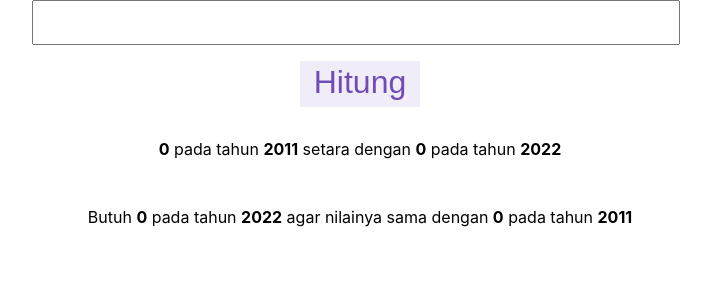
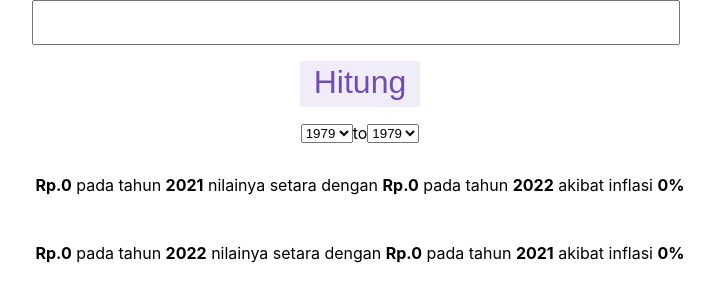
Before and after one commit to madeindra/inflation-indonesia, a React (Create React App) app: page / in a window 1280 px wide. Shown: the top 302 px of the page, without its empty margins (280-994 px from the left). Built offline with nearby package versions, Linux system fonts and the light colour scheme.

Commit message:
add more description

```diff
--- a/src/App.js
+++ b/src/App.js
@@ -7,30 +7,38 @@ function App() {
   const rateData = Object.values(data);
 
   const [currentValue, setCurrentValue] = useState(0);
+  const [from, setFrom] = useState(2021);
+  const [to, setTo] = useState(2022);
 
   const [referenceValue, setReferenceValue] = useState(0);
   const [predictedValue, setPredictedValue] = useState(0);
   const [equalValue, setEqualValue] = useState(0);
-
-  const [from, setFrom] = useState(2011);
-  const [to, setTo] = useState(2022);
+  const [fromValue, setFromValue] = useState(2021);
+  const [toValue, setToValue] = useState(2022);
+  const [inflation, setInflation] = useState(0);
 
   function calculate() {
     const fromIndex = yearData.findIndex((item) => Number(item) === Number(from));
     const toIndex = yearData.findIndex((item) => Number(item) === Number(to));
 
-    if (fromIndex === -1 || toIndex === -1){
+    if (fromIndex === -1 || toIndex === -1) {
       return;
     }
 
     let totalInflation = 0;
+
+    if (from === to) {
+      setPredictedValue(currentValue);
+      setEqualValue(currentValue);
+    }
 
     if (from < to) {
       for (let idx = fromIndex; idx <= toIndex; idx++) {
         totalInflation += rateData[idx];
       }
 
-      setReferenceValue(currentValue);
+      totalInflation = Number(totalInflation).toFixed(2);
+
       setPredictedValue(Math.floor(currentValue - (currentValue * (totalInflation / 100))));
       setEqualValue(Math.floor(currentValue + (currentValue * (totalInflation / 100))));
     }
@@ -40,10 +48,20 @@ function App() {
         totalInflation += rateData[idx];
       }
 
-      setReferenceValue(currentValue);
+      totalInflation = Number(totalInflation).toFixed(2);
+
       setPredictedValue(Math.floor(currentValue + (currentValue * (totalInflation / 100))));
       setEqualValue(Math.floor(currentValue - (currentValue * (totalInflation / 100))));
     }
+
+    setReferenceValue(currentValue);
+    setFromValue(from);
+    setToValue(to);
+    setInflation(totalInflation);
+  }
+
+  function formatMonetary(text) {
+    return String(text).replace(/\B(?=(\d{3})+(?!\d))/g, '.');
   }
 
   return (
@@ -52,7 +70,8 @@ function App() {
         <input
           className={styles.textbox}
           onChange={(event) => {
-            setCurrentValue(Number(event.target.value))}
+            setCurrentValue(Number(event.target.value))
+          }
           }
         />
       </div>
@@ -67,10 +86,27 @@ function App() {
         </button>
       </div>
       <div className={styles.row}>
-        <p><strong>{referenceValue}</strong> pada tahun <strong>{from}</strong> setara dengan <strong>{predictedValue}</strong> pada tahun <strong>{to}</strong></p>
+        <select onChange={(event) => setFrom(event.target.value)}>
+          {
+            yearData.map((year) => {
+              return <option key={year} value={year}>{year}</option>
+            })
+          }
+        </select>
+        to
+        <select onChange={(event) => setTo(event.target.value)}>
+          {
+            yearData.map((year) => {
+              return <option key={year} value={year}>{year}</option>
+            })
+          }
+        </select>
       </div>
       <div className={styles.row}>
-      <p>Butuh <strong>{equalValue}</strong> pada tahun <strong>{to}</strong> agar nilainya sama dengan <strong>{referenceValue}</strong> pada tahun <strong>{from}</strong></p>
+        <p><strong>Rp.{formatMonetary(referenceValue)}</strong> pada tahun <strong>{fromValue}</strong> nilainya setara dengan <strong>Rp.{formatMonetary(predictedValue)}</strong> pada tahun <strong>{toValue}</strong> akibat inflasi <strong>{inflation}%</strong></p>
+      </div>
+      <div className={styles.row}>
+        <p><strong>Rp.{formatMonetary(equalValue)}</strong> pada tahun <strong>{toValue}</strong> nilainya setara dengan <strong>Rp.{formatMonetary(referenceValue)}</strong> pada tahun <strong>{fromValue}</strong> akibat inflasi <strong>{inflation}%</strong></p>
       </div>
     </div>
   );
```
